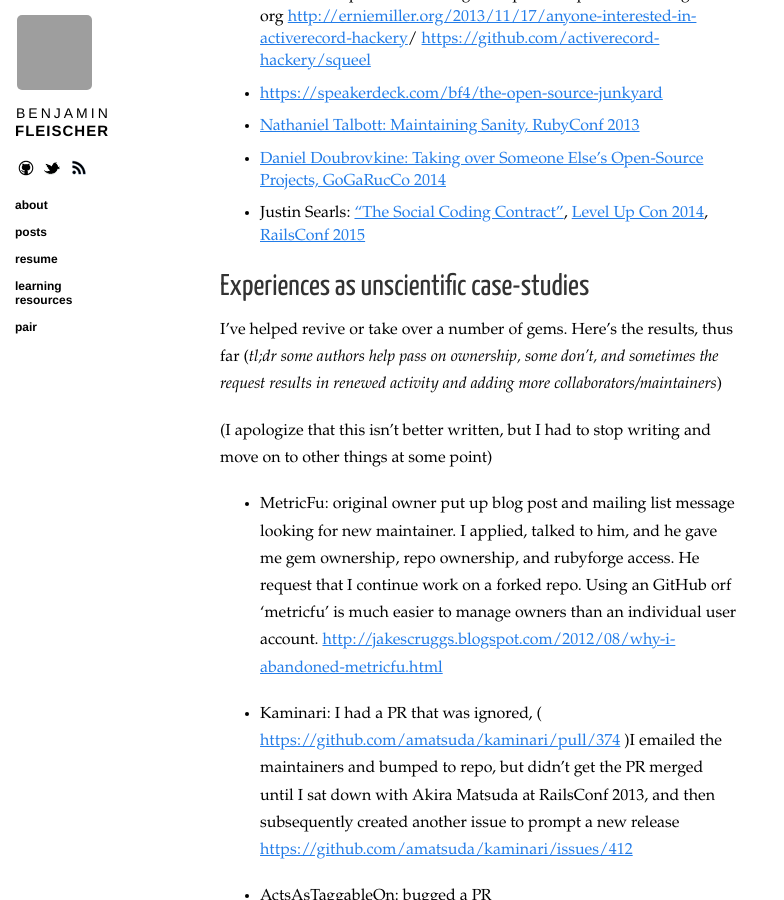
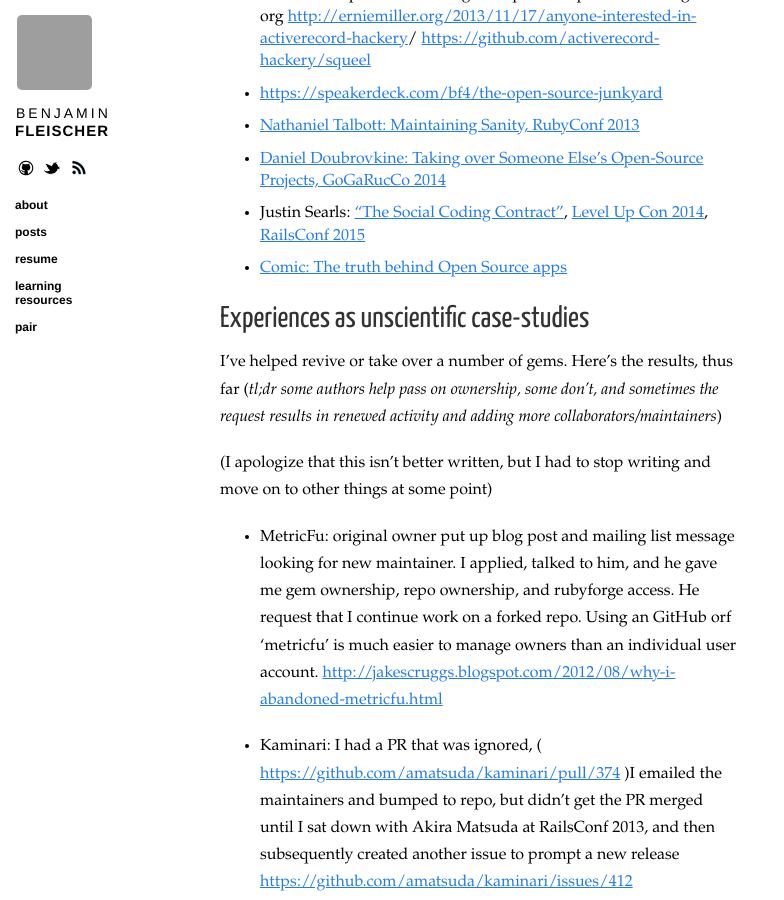
Before and after one commit to bf4/bf4.github.com, a Jekyll site: the page built from _posts/2014-08-17-rubygems-adoption-center.md, in a window 1280 px wide and 900 px high, scrolled down 3536 px. Shown: the whole window, without its empty margins (0-784 px from the left). Built offline with Jekyll 4.4.1, drawn with Linux system fonts in a browser that asks for light colours; Markdown is read by kramdown in place of the engine named in the settings; comment, search, counter and statistics services are not loaded; grey boxes are pictures that could not be loaded.

Commit message:
Add link to commitstrip comic

```diff
--- a/_posts/2014-08-17-rubygems-adoption-center.md
+++ b/_posts/2014-08-17-rubygems-adoption-center.md
@@ -88,6 +88,7 @@
 - [Nathaniel Talbott: Maintaining Sanity, RubyConf 2013](http://confreaks.com/videos/2901-rubyconf2013-maintaining-sanity)
 - [Daniel Doubrovkine: Taking over Someone Else's Open-Source Projects,  GoGaRucCo 2014](https://www.youtube.com/watch?v=8ijzefV-B7U)
 - Justin Searls: ["The Social Coding Contract"](https://gist.github.com/searls/eaf8dcdd4b3a10a97694), [Level Up Con 2014](http://levelupcon.com/), [RailsConf 2015](http://rubyconf.org/program)
+- [Comic: The truth behind Open Source apps](http://www.commitstrip.com/en/2014/05/07/the-truth-behind-open-source-apps/)
 
 
 ## Experiences as unscientific case-studies
```
